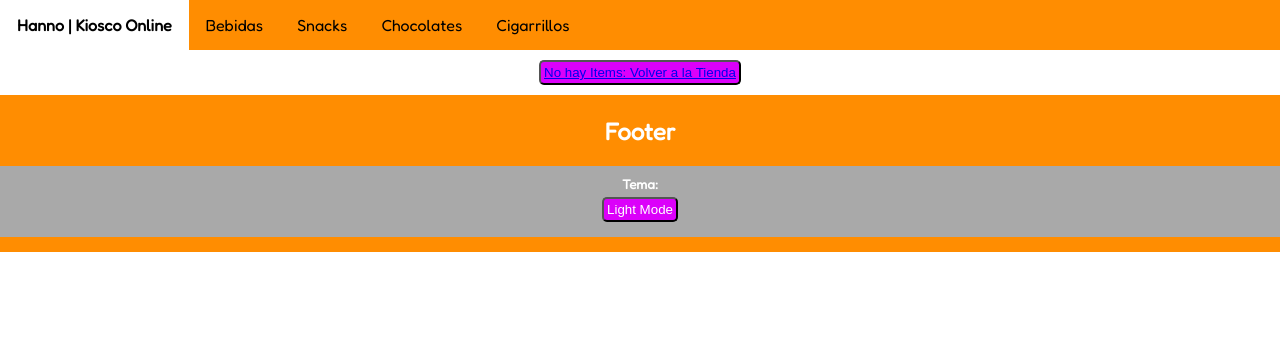
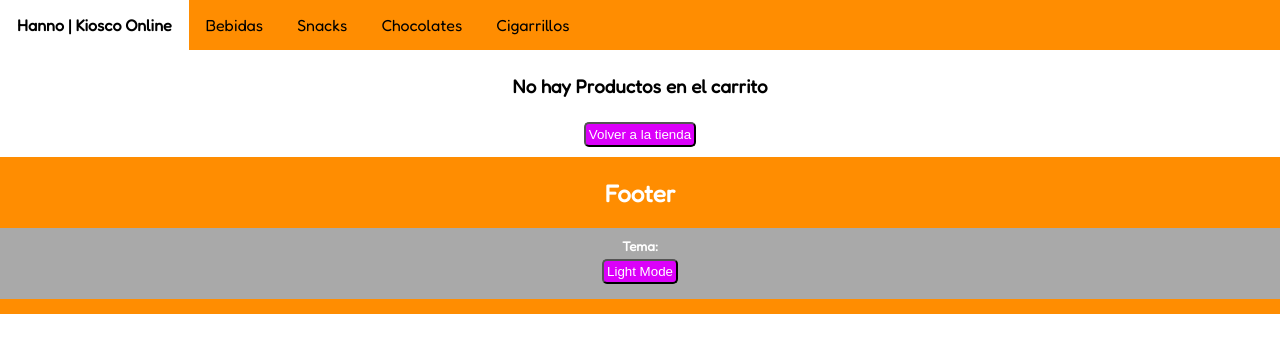
Before and after one commit to lucasbeckerok/my-react-project, a React (Create React App) app: page /cart in a window 1280 px wide. Shown: the top 352 px of the page. Built offline with nearby package versions, Linux system fonts and the light colour scheme.

Commit message:
hice pequenas mejoras desafio 11

```diff
--- a/src/context/CartContext.js
+++ b/src/context/CartContext.js
@@ -15,6 +15,7 @@ const CartProvider = ({ children }) => {
     }, [cart]);
 
     let cartAux = [];
+
     // addToCart
     const addToCart = (product, contador) => {
         const cartProduct = {product, contador}
@@ -58,6 +59,7 @@ const CartProvider = ({ children }) => {
         setCart([]);
         setTotalPrice(0);
         setTotalProds(0);
+        toast.info(`Se vació correctamente tu carrito`);
     }
 
     //isInCart
--- a/src/pages/Cart.js
+++ b/src/pages/Cart.js
@@ -13,7 +13,14 @@ export const Cart = () => {
         <div>
             {
             cart.length === 0 ?
-            <button><Link to="/">No hay Items: Volver a la Tienda</Link></button>
+            <div>
+                <h3>No hay Productos en el carrito</h3>
+                <Link to="/">
+                        <button>
+                            Volver a la tienda
+                        </button>
+                </Link>
+            </div>
             : <CartContainer/>
             }
         </div>
--- a/src/pages/CartContainer.js
+++ b/src/pages/CartContainer.js
@@ -6,7 +6,7 @@ import { cartContext } from "../context/CartContext";
 
 const CartContainer = () => {
     const useCartContext = useContext(cartContext);
-    const { removeItem, cart, totalPrice } = useCartContext;
+    const { removeItem, cart, totalPrice, clearCart } = useCartContext;
 
   return (
             <div className="container_cart">
@@ -41,6 +41,9 @@ const CartContainer = () => {
 
                     </tbody>
                     </table>
+                    <div>
+                        <button onClick={clearCart}>Vaciar Carrito</button>
+                    </div>
                 </div>
                 <div className="cart__form">
                     <h3>Form CheckOut</h3>
--- a/src/pages/CartItem.js
+++ b/src/pages/CartItem.js
@@ -4,7 +4,7 @@ import React from 'react'
 
 const CartItem = (props) => {
     const useCartContext = useContext(cartContext);
-    const { removeItem, totalPrice } = useCartContext;
+    const { removeItem } = useCartContext;
 
   return (
             <tr>
@@ -14,9 +14,9 @@ const CartItem = (props) => {
                     </button>
                 </td>
                 <td>
-                    <a>img</a>
+                <img src={props.item.product.img} className="imgCarrito" alt="Foto Producto Carrito"></img>
                 </td>
-                <td>{props.item.product.name}</td>
+                <td>{props.item.product.name} {props.item.product.descripcion}</td>
                 <td>$ {props.item.product.price}</td>
                 <td>{props.item.contador}</td>
                 <td>$ {props.item.product.price * props.item.contador}</td>
--- a/src/pages/ItemDetailContainer.js
+++ b/src/pages/ItemDetailContainer.js
@@ -17,7 +17,7 @@ const ItemDetailContainer = () => {
 
       setTimeout(() => {
         res(productsInitial);
-        }, 2000)
+        }, 1500)
     },)
 
     useEffect(() => {
--- a/src/pages/ItemListContainer.js
+++ b/src/pages/ItemListContainer.js
@@ -27,7 +27,7 @@ const ItemListContainer = () => {
       const productPromise = new Promise((res,rej) => {
         setTimeout(() => {
           res(productsInitial);
-          }, 2000)
+          }, 1500)
       },)
 
       productPromise
--- a/src/scss/App.scss
+++ b/src/scss/App.scss
@@ -152,7 +152,7 @@ table {
     tr{
       th{
         background-color:$colorPrimario;
-        color:white;
+        color:$colorSecundario;
         padding:5px;
       }
     }
@@ -161,7 +161,13 @@ table {
     tr{
       td{
         padding:5px;
+        border: 1px solid #ccc;
       }
     }
   }
 }
+
+.imgCarrito {
+  max-width: 80px;
+  max-height: 80px;
+}
--- a/src/widgets/CartWidget.js
+++ b/src/widgets/CartWidget.js
@@ -1,6 +1,5 @@
 import { cartContext } from "../context/CartContext";
 import { useContext } from "react";
-
 
 const CartWidget = () => {
     const { totalProds } = useContext(cartContext);
```
